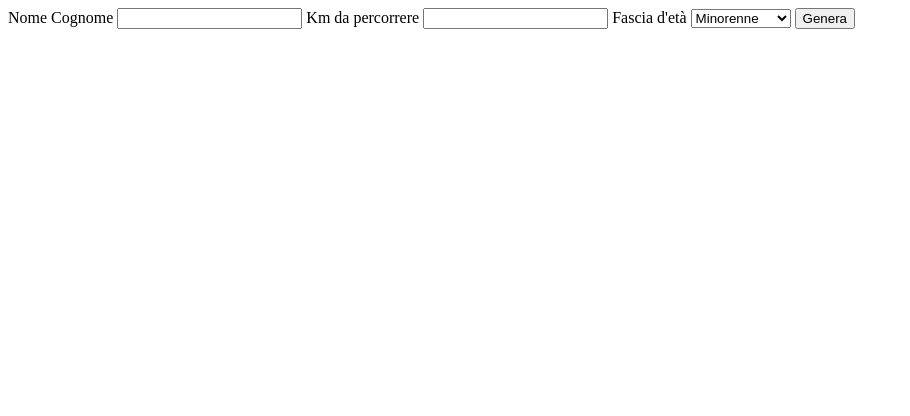
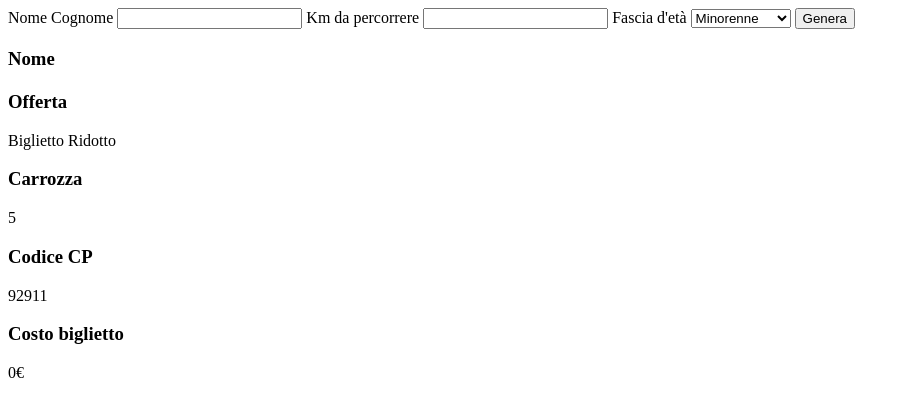
Before and after one commit to vitodursopettersson/js-biglietto-treno-form, a plain HTML site: page index.html in a window 1280 px wide. Both pictures are taken after a click on the input "Genera". Shown: the whole page, without its empty margins (0-910 px from the left). Drawn offline with Linux system fonts and the light colour scheme.

Commit message:
feat: generazione biglietto

```diff
--- a/index.html
+++ b/index.html
@@ -36,6 +36,26 @@
 
         </div>
 
+        <!-- Biglietto -->
+        <div>
+
+            <h3>Nome</h3>
+            <h4 id="ticket__name"></h4>
+
+            <h3>Offerta</h3>
+            <span id="ticket__type">Biglietto</span>
+
+            <h3>Carrozza</h3>
+            <span>5</span>
+
+            <h3>Codice CP</h3>
+            <span>92911</span>
+
+            <h3>Costo biglietto</h3>
+            <span id="ticket__price">2.10€</span>
+
+        </div>
+
     </main>
 
     <!-- Link Javascript -->
--- a/main.js
+++ b/main.js
@@ -11,6 +11,12 @@ va applicato uno sconto del 40 % per gli over 65.
 
 'use strict'
 
+// Variabili elementi html
+const elementTicketName = document.getElementById('ticket__name');
+const elementTicketType = document.getElementById('ticket__type');
+const elementTicketPrice = document.getElementById('ticket__price');
+
+
 // Variabili input
 const fullName = document.getElementById('full-name');
 const kmTrip = document.getElementById('km-trip');
@@ -21,18 +27,27 @@ const createTicket = document.getElementById('create-ticket');
 
 //Calcolo del biglietto
 createTicket.addEventListener('click', function () {
-    let ticketPrice = 0.21 * kmTrip.value
-    console.log('prezzo intero =', ticketPrice)
+
+    let ticketPrice = 0.21 * kmTrip.value;
+    console.log('prezzo intero =', ticketPrice);
+    let ticketType
 
     if (ageRange.value === 'minorenne') {
-        ticketPrice = (ticketPrice - (ticketPrice / 100 * 20))
-        console.log('prezzo scontato del 20% =', ticketPrice)
+        ticketPrice = (ticketPrice - (ticketPrice / 100 * 20));
+        console.log('prezzo scontato del 20% =', ticketPrice);
+        ticketType = 'Biglietto Ridotto';
 
     } else if (ageRange.value === 'over65') {
-        ticketPrice = (ticketPrice - (ticketPrice / 100 * 40))
-        console.log('prezzo scontato del 40% =', ticketPrice)
+        ticketPrice = (ticketPrice - (ticketPrice / 100 * 40));
+        console.log('prezzo scontato del 40% =', ticketPrice);
+        ticketType = 'Biglietto Ridotto';
 
     } else {
-        console.log('sono over 65')
+        ticketType = ('Biglietto Standard');
     }
+
+    // Generazione del biglietto
+    elementTicketName.innerHTML = fullName.value;
+    elementTicketType.innerHTML = ticketType
+    elementTicketPrice.innerHTML = ticketPrice + "€"
 });
```
